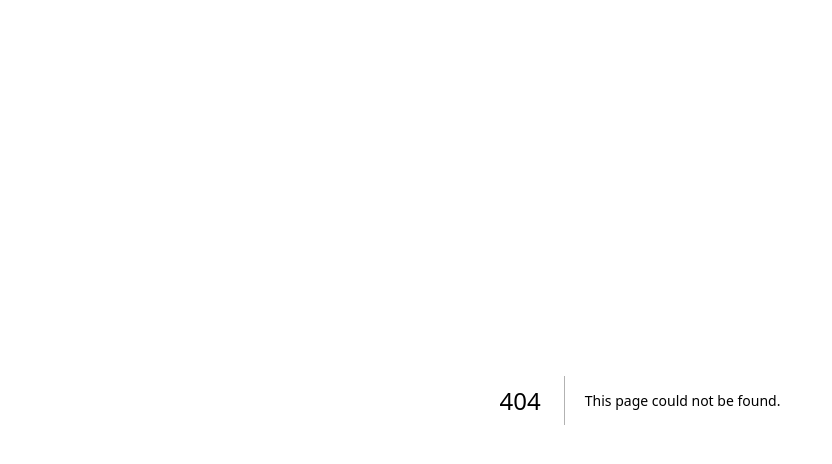
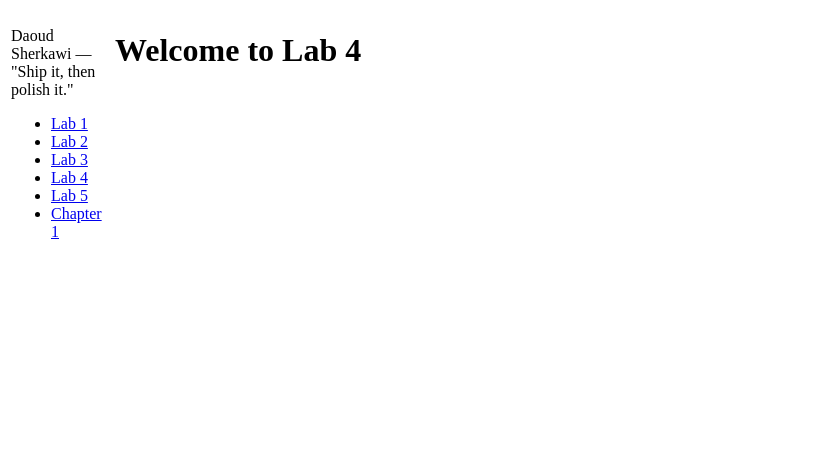
Before and after one commit to dssherka/kambaz-next-js-cs5610-09-fa26-tues, a Next.js app: page /labs/lab4 in a window 1280 px wide. Before the commit this address had no page. Shown: the top 464 px of the page, without its empty margins (0-832 px from the left). Built offline with nearby package versions, Linux system fonts and the light colour scheme.

Commit message:
Add Lab 4 and Lab 5 components; implement TOC and LabsLayout for navigation

```diff
--- /dev/null
+++ b/app/labs/TOC.tsx
@@ -0,0 +1,17 @@
+import Link from "next/dist/client/link";
+
+export default function TOC() {
+  return (
+    <div id="wd-toc">
+      <p>Daoud Sherkawi — "Ship it, then polish it."</p>
+      <ul>
+        <li><Link href="/labs/lab1">Lab 1</Link></li>
+        <li><Link href="/labs/lab2">Lab 2</Link></li>
+        <li><Link href="/labs/lab3">Lab 3</Link></li>
+        <li><Link href="/labs/lab4">Lab 4</Link></li>
+        <li><Link href="/labs/lab5">Lab 5</Link></li>
+        <li><Link href="https://kambaz.dev/book/ch1" id="wd-toc-book-link">Chapter 1</Link></li>
+      </ul>
+    </div>
+  );
+}
--- /dev/null
+++ b/app/labs/lab4/page.tsx
@@ -0,0 +1,8 @@
+export default function Lab4(){
+    return (
+        <div id="wd-lab4">
+            <h1>Welcome to Lab 4</h1>
+        </div>
+
+    );
+}
--- /dev/null
+++ b/app/labs/layout.tsx
@@ -0,0 +1,19 @@
+import { ReactNode } from "react";
+import TOC from "./TOC";
+
+export default function LabsLayout({
+  children,
+}: Readonly<{ children: ReactNode }>) {
+  return (
+    <table>
+      <tbody>
+        <tr>
+          <td valign="top" width="100px">
+            <TOC />
+          </td>
+          <td valign="top">{children}</td>
+        </tr>
+      </tbody>
+    </table>
+  );
+}
--- a/app/page.tsx
+++ b/app/page.tsx
@@ -10,6 +10,8 @@ export default function Home() {
         <li><Link href="/labs/lab1">Lab 1: Learning HTML</Link></li>
         <li><Link href="/labs/lab2">Lab 2: Learning CSS</Link></li>
         <li><Link href="/labs/lab3">Lab 3: Learning JavaScript</Link></li>
+        <li><Link href="/labs/lab4">Lab 4</Link></li>
+        <li><Link href="/labs/lab5">Lab 5</Link></li>
       </ul>
     </div>
   );
```
Also changed, not shown: app/labs/lab5/page.tsx (added, +7 -0 lines).
